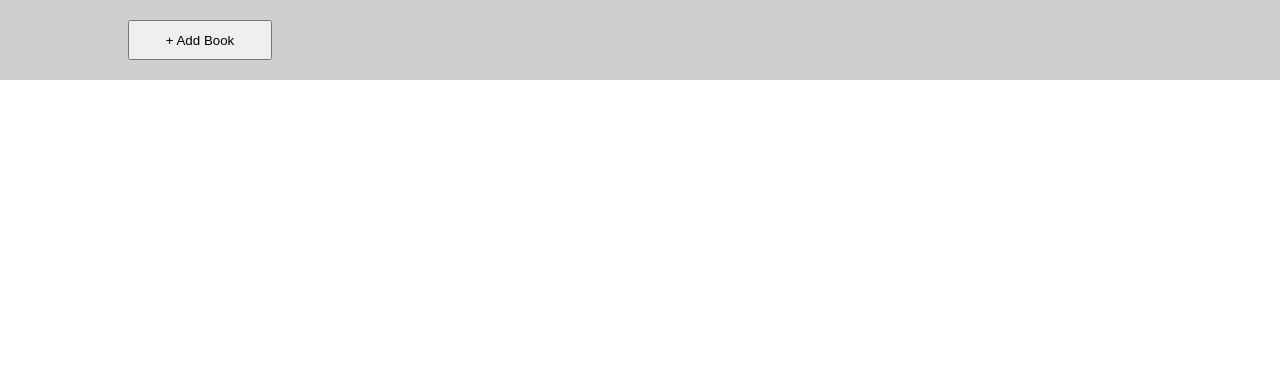
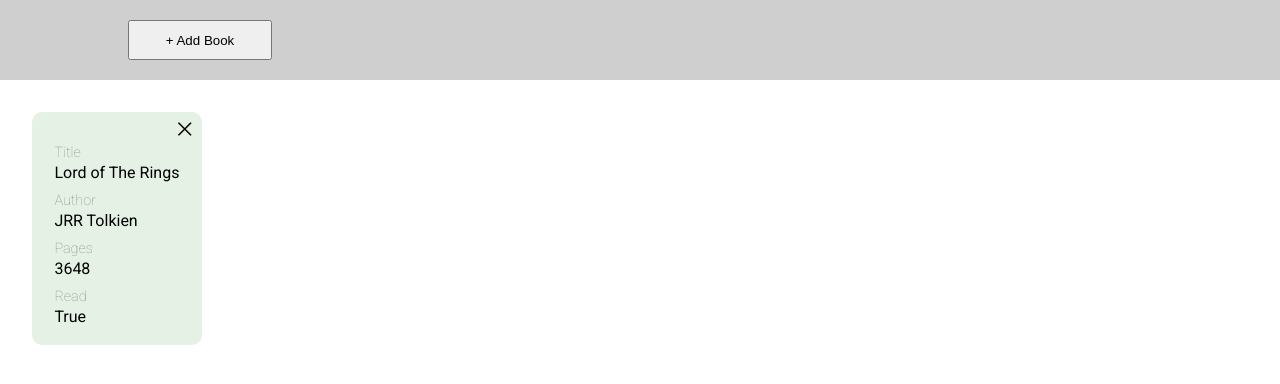
Before and after one commit to guudewie/library, a plain HTML site: page index.html in a window 1280 px wide. Drawn offline with nearby package versions, Linux system fonts and the light colour scheme.

Commit message:
create card layout

```diff
--- a/index.html
+++ b/index.html
@@ -6,6 +6,10 @@
     <title>Document</title>
     <link rel="stylesheet" href="./style.css">
     <script src="script.js" defer></script>
+    <link rel="stylesheet" href="https://fonts.googleapis.com/css2?family=Material+Symbols+Outlined:opsz,wght,FILL,GRAD@20..48,100..700,0..1,-50..200" />
+    <link rel="preconnect" href="https://fonts.googleapis.com">
+    <link rel="preconnect" href="https://fonts.gstatic.com" crossorigin>
+    <link href="https://fonts.googleapis.com/css2?family=Roboto:ital,wght@0,100;0,300;0,400;0,500;0,700;0,900;1,100;1,300;1,400;1,500;1,700;1,900&display=swap" rel="stylesheet">
 </head>
 <body>
     <div class="container">
@@ -14,6 +18,23 @@
         </div>
         <div class="main">
             <div class="book">
+                <span class="delete-card material-symbols-outlined">close</span>
+                <div class="container-card">
+                    <div class="label title">Title</div>
+                    <div id="title-card">Lord of The Rings</div>
+                </div>
+                <div class="container-card">
+                    <div class="label author">Author</div>
+                    <div id="author-card">JRR Tolkien</div>
+                </div>
+                <div class="container-card">
+                    <div class="label pages">Pages</div>
+                    <div id="pages-card">3648</div>
+                </div>
+                <div class="container-card">
+                    <div class="label read">Read</div>
+                    <div id="read-card">True</div>
+                </div>
             </div>
         </div>
     </div>
--- a/style.css
+++ b/style.css
@@ -2,6 +2,7 @@ body,
 html {
     border: 0;
     margin: 0;
+    font-family: 'Roboto', sans-serif;
 }
 
 .container {
@@ -29,9 +30,55 @@ button {
 
 .main {
     grid-row: 2 / -1;
+    display: grid;
+    grid-template-rows: repeat(2, auto);
+    grid-template-columns: repeat(auto-fit, minmax(220px, 1fr));
+    gap: 15px;
 
-    background-color: white;
+    padding: 2rem;
 }
+
+.book {
+    display: flex;
+    flex-direction: column;
+    gap: 10px;
+    position: relative;
+
+    padding: 2rem 1.4rem 1.2rem 1.4rem;
+    background: rgb(229, 241, 229);
+    height: fit-content;
+    width: fit-content;
+    border-radius: 10px;
+}
+
+.delete-card {
+    align-self: flex-end;
+    position: absolute;
+    right: 5px;
+    top: 5px;
+}
+
+.container-card {
+    display: flex;
+    flex-direction: column;
+    gap: 2px;
+}
+
+.label {
+    opacity: .4;
+    font-weight: 200;
+    font-size: .9rem;
+}
+
+.material-symbols-outlined {
+  font-variation-settings:
+  'FILL' 0,
+  'wght' 400,
+  'GRAD' 0,
+  'opsz' 48
+}
+
+
 
 .modal {
     display: none;
```
Also changed, not shown: script.js (+3 -4 lines).
